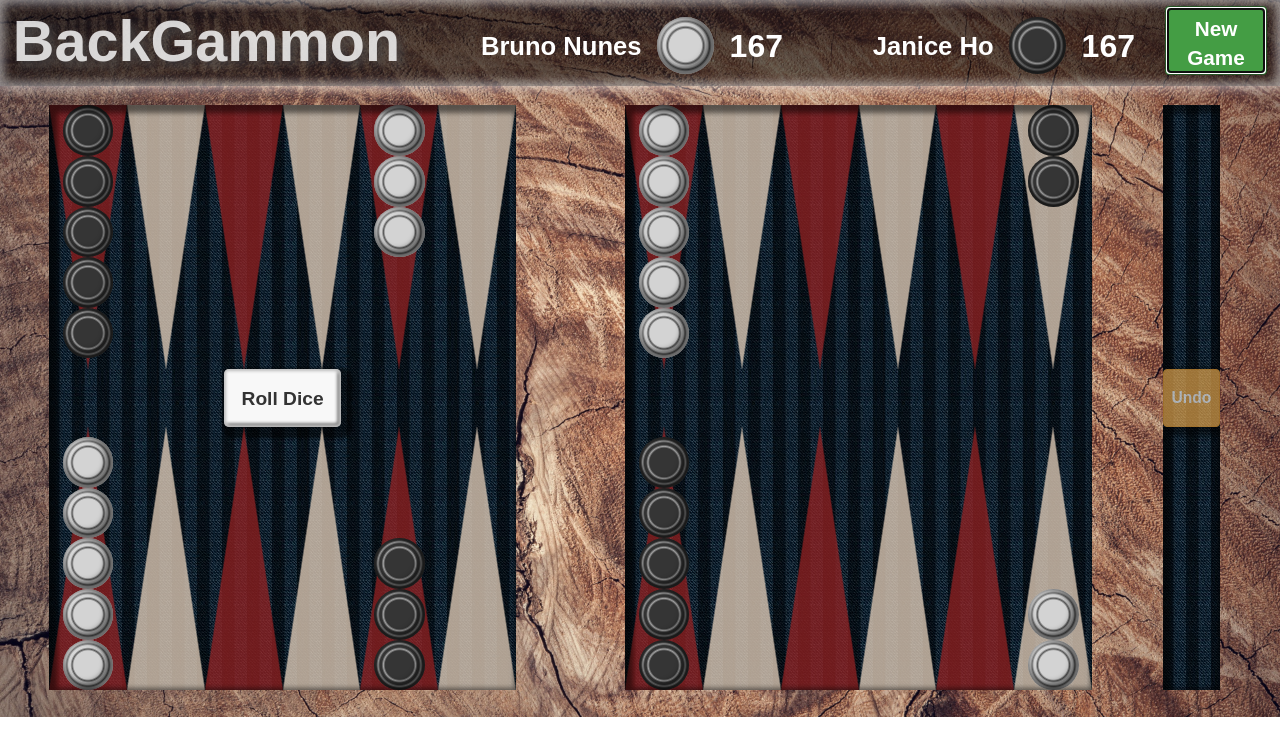
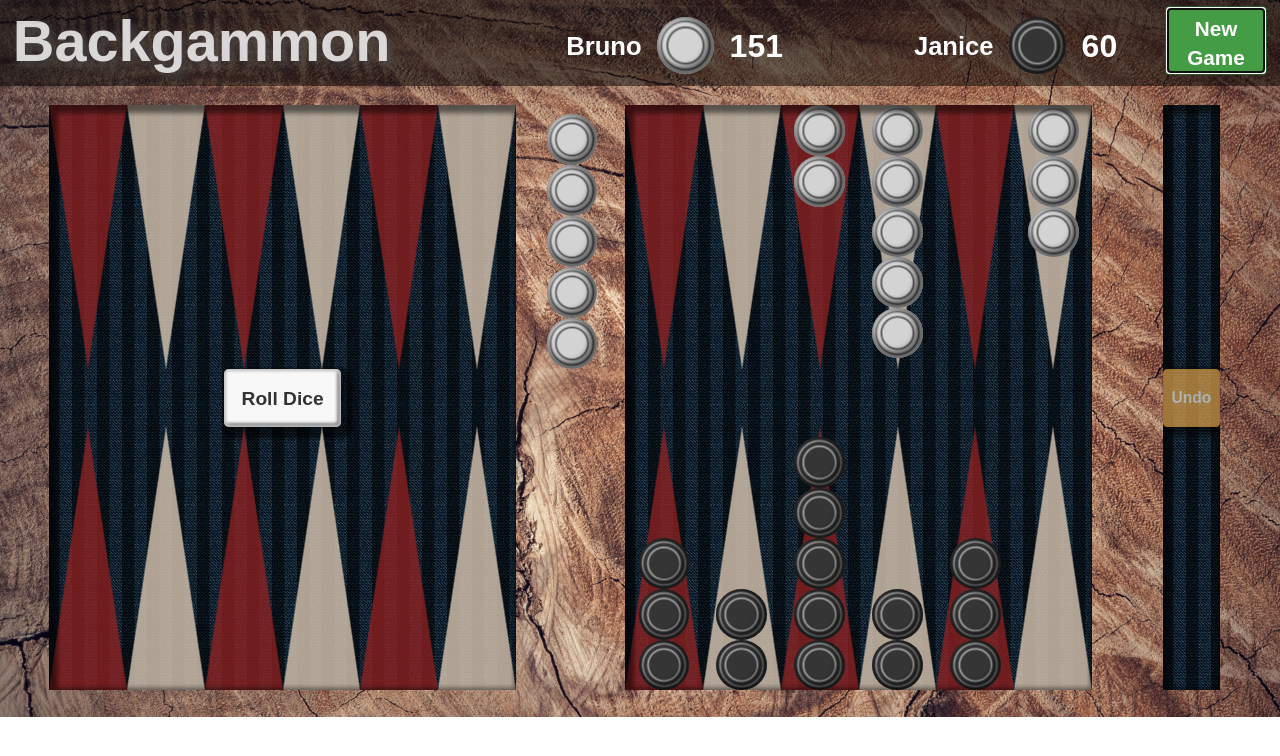
Before and after one commit to bnunesc/react-backgammon, a React (Create React App) app: page / in a window 1280 px wide. Both pictures are taken after a click on the button "New Game". Shown: the top 756 px of the page. Built offline with nearby package versions, Linux system fonts and the light colour scheme.

Commit message:
Improvements
Added picture to congratulation message.
Added roll button to the next player if there is no moves available.
Changed the status style

```diff
--- a/src/components/Board/Board.js
+++ b/src/components/Board/Board.js
@@ -8,9 +8,16 @@ const board = (props) => {
 
     let leftDiceArea = null;
     let rigthDiceArea = null;
-    if (props.gameStatus >= 20 && props.gameStatus <= 50) {
-        leftDiceArea = props.p1IsNext ? <DiceArea dice={props.dice} clicked={props.rollDice} gameStatus={props.gameStatus} noMove={props.noMove} /> : '';
-        rigthDiceArea = props.p1IsNext ? '' : <DiceArea dice={props.dice} clicked={props.rollDice} gameStatus={props.gameStatus} noMove={props.noMove} />;
+    if (props.gameStatus > 10 && props.gameStatus <= 59) {
+        leftDiceArea = props.p1IsNext ? <DiceArea dice={props.dice} clicked={props.rollDice} gameStatus={props.gameStatus}/> : '';
+        rigthDiceArea = props.p1IsNext ? '' : <DiceArea dice={props.dice} clicked={props.rollDice} gameStatus={props.gameStatus} />;
+        if (props.gameStatus === 50 ) { //No moves available
+            if (props.p1IsNext) {
+                rigthDiceArea = <DiceArea dice={[0]} clicked={props.rollDice} gameStatus={51}/>; //Status 51 creates a escapes the no moves available button
+            } else {
+                leftDiceArea = <DiceArea dice={[0]} clicked={props.rollDice} gameStatus={51}/>; //Status 51 creates a escapes the no moves available button
+            }
+        }
     }
 
 
--- a/src/components/DiceArea/DiceArea.js
+++ b/src/components/DiceArea/DiceArea.js
@@ -17,7 +17,7 @@ const diceArea = (props) => {
 
     let  noMove = null;
     if (props.gameStatus === 50){
-        noMove = <RollButton label="No Moves available" clicked={props.noMove} />;
+        noMove = <RollButton label="No Moves available" />;
     }
 
     return (
--- a/src/components/DiceArea/RollButton/RollButton.css
+++ b/src/components/DiceArea/RollButton/RollButton.css
@@ -26,6 +26,9 @@
     border-radius: 5px;
     background-color: var(--rollButtonColor);
     box-shadow: 1px 1px 3px 3px rgba(255, 255, 255, 0.5) inset, -1px -1px 3px 3px rgba(0, 0, 0, 0.5) inset, 5px 5px 3px 6px rgba(0, 0, 0, 0.5);
+}
+
+.clickable {
     cursor: pointer;
 }
 
--- a/src/components/DiceArea/RollButton/RollButton.js
+++ b/src/components/DiceArea/RollButton/RollButton.js
@@ -5,10 +5,14 @@ import './RollButton.css';
 const rollButton = (props) => {
 
 //    console.log("Roll Button");
+    let clickable = '';
+    if (props.clicked){
+        clickable = ' clickable';
+    }
 
     return (
         <div className="rollButton" onClick={props.clicked}>
-            <div className="rollButtonContent">
+            <div className={"rollButtonContent" + clickable}>
                 <p>{props.label}</p>
             </div>
         </div>
--- a/src/components/Modal/Modal.css
+++ b/src/components/Modal/Modal.css
@@ -12,11 +12,12 @@
 }
 
 #modal-content {
-    margin: auto;
+    margin: 5% auto;
     width: 50%;
-    background-color: rgb(194, 194, 194);
+    background-color: rgb(255, 255, 255);
     padding: 1%;
     box-shadow: 15px 15px 15px 15px rgba(0, 0, 0, 0.644);
+    border-radius: 4%;
 }
 
 #modal-header {
@@ -24,9 +25,14 @@
 }
 
 #modal-body {
-    margin: 15% 5%;
+    margin: 10% 5%;
     text-align: center;
     font-size: 5vw;
+}
+
+#modal-body img{
+    width: 100%;
+    margin: 0;
 }
 
 #modal-footer {
--- a/src/components/Modal/Modal.js
+++ b/src/components/Modal/Modal.js
@@ -8,10 +8,10 @@ const Modal = (props) => {
     let message = null;
 
     if (props.gameStatus === 60) {
-        message = "Player 1 wins";
+        message = props.players.p1 + " wins!";
     }
     if (props.gameStatus === 70) {
-        message = "Player 2 wins";
+        message = props.players.p2 + " wins!";
     }
 
     if (message) {
@@ -19,14 +19,15 @@ const Modal = (props) => {
     }
 
     return (
-        <div id="modal" class={disabled}>
+        <div id="modal" className={disabled}>
             <div id="modal-Box">
 
                 <div id="modal-content">
                     <div id="modal-header">
-                        <p>Game Over</p>
+
                     </div>
                     <div id="modal-body">
+                        <img src="./assets/congratulation.png" alt="congratulation" />
                         <p>{message}</p>
                     </div>
                     <div id="modal-footer">
--- a/src/components/Status/Status.css
+++ b/src/components/Status/Status.css
@@ -6,22 +6,6 @@
     width: 100%;
     height: 12%;
     background-color: rgba(0, 0, 0, 0.5);
-    box-shadow: 0px 0px 5px 2px rgba(255, 255, 255, 0.493) inset,
-    0px 0px 5px 2px rgba(255, 255, 255, 0.493);
-}
-
-@media (min-width: 800px) {
-    #status {
-        box-shadow: 0px 0px 8px 3px rgba(255, 255, 255, 0.493) inset,
-        0px 0px 8px 3px rgba(255, 255, 255, 0.493);
-    }
-}
-
-@media (min-width: 1200px) {
-    #status {
-        box-shadow: 0px 0px 10px 4px rgba(255, 255, 255, 0.493) inset,
-        0px 0px 10px 4px rgba(255, 255, 255, 0.493);
-    }
 }
 
 
--- a/src/components/Status/Status.js
+++ b/src/components/Status/Status.js
@@ -40,12 +40,12 @@ const Status = (props) => {
     return (
         <div id="status">
             <div id="gameLogo">
-                <p className="status-title" >BackGammon</p>
+                <p className="status-title" >Backgammon</p>
             </div>
             <div id="game-score">
                 <div className="player-score-container">
                     <div className="player-score-name">
-                        <p>Bruno Nunes</p>
+                        <p>{props.players.p1}</p>
                     </div>
                     <div className="player-score-checker">
                         <Checker player={1} count={1} />
@@ -56,7 +56,7 @@ const Status = (props) => {
                 </div>
                 <div className="player-score-container">
                     <div className="player-score-name">
-                        <p>Janice Ho</p>
+                        <p>{props.players.p2}</p>
                     </div>
                     <div className="player-score-checker">
                         <Checker player={2} count={1} />
--- a/src/containers/App.css
+++ b/src/containers/App.css
@@ -1,4 +1,4 @@
-#wrapper {
+#App {
   position: relative;
   width: 100%;
   min-width: 500px;
--- a/src/containers/App.js
+++ b/src/containers/App.js
@@ -20,11 +20,12 @@ class App extends Component {
         grayBar: { checkersP1: 0, checkersP2: 0 },
         outSideBar: { checkersP1: 15, checkersP2: 15 },
         movingChecker: false,
+        players: { p1: 'Bruno', p2: 'Janice' }
     }
 
     //set up new game
     setupNewGameHandler = (player) => {
-        const gameStatus = 30;
+        const gameStatus = 11; //New game
         const history = [];
         const currentPosition = 0
         const p1IsNext = player === 1 ? true : false;
@@ -37,27 +38,29 @@ class App extends Component {
         history.push(this.setHistory(p1IsNext, dice, points, grayBar, outSideBar));
 
         //set points
-        points[0] = { player: 1, checkers: 2 };
-        points[11] = { player: 1, checkers: 5 };
-        points[16] = { player: 1, checkers: 3 };
-        points[18] = { player: 1, checkers: 5 };
+        // points[0] = { player: 1, checkers: 2 };
+        // points[11] = { player: 1, checkers: 5 };
+        // points[16] = { player: 1, checkers: 3 };
+        // points[18] = { player: 1, checkers: 5 };
 
-        points[23] = { player: 2, checkers: 2 };
-        points[12] = { player: 2, checkers: 5 };
-        points[7] = { player: 2, checkers: 3 };
-        points[5] = { player: 2, checkers: 5 };
+        // points[23] = { player: 2, checkers: 2 };
+        // points[12] = { player: 2, checkers: 5 };
+        // points[7] = { player: 2, checkers: 3 };
+        // points[5] = { player: 2, checkers: 5 };
 
         //Temporary
         // Delete
-        // points[20] = { player: 1, checkers: 2 };
-        // points[21] = { player: 1, checkers: 5 };
-        // points[23] = { player: 1, checkers: 3 };
-        // points[18] = { player: 1, checkers: 5 };
+        points[20] = { player: 1, checkers: 2 };
+        points[21] = { player: 1, checkers: 5 };
+        points[23] = { player: 1, checkers: 3 };
+        //        points[18] = { player: 1, checkers: 5 };
+        grayBar.checkersP1 = 5;
 
-        // points[2] = { player: 2, checkers: 2 };
-        // points[3] = { player: 2, checkers: 5 };
-        // points[1] = { player: 2, checkers: 3 };
-        // points[5] = { player: 2, checkers: 5 };
+        points[2] = { player: 2, checkers: 2 };
+        points[3] = { player: 2, checkers: 5 };
+        points[1] = { player: 2, checkers: 3 };
+        points[5] = { player: 2, checkers: 3 };
+        points[4] = { player: 2, checkers: 2 };
         //Finish Delete
 
         this.setState({
@@ -89,40 +92,42 @@ class App extends Component {
         return history;
     }
 
+    //Deprecated
     //No moves available handler
-    noMoveHandler = () => {
+    // noMoveHandler = () => {
 
-        //Dice with 0
-        const dice = [0];
-        const p1IsNext = !this.state.p1IsNext;
-        const points = this.getPointsWithoutActions(this.state.points);
-        const gameStatus = 40;
+    //     //Dice with 0
+    //     const dice = [0];
+    //     const p1IsNext = !this.state.p1IsNext;
+    //     const points = this.getPointsWithoutActions(this.state.points);
+    //     const gameStatus = 40; //no dice to play
 
-        const currentPosition = this.state.currentPosition + 1;
-        const history = [...this.state.history];
-        history.push(
-            this.setHistory(
-                p1IsNext,
-                dice,
-                points,
-                this.state.grayBar,
-                this.state.outSideBar,
-            )
-        );
+    //     const currentPosition = this.state.currentPosition + 1;
+    //     const history = [...this.state.history];
+    //     history.push(
+    //         this.setHistory(
+    //             p1IsNext,
+    //             dice,
+    //             points,
+    //             this.state.grayBar,
+    //             this.state.outSideBar,
+    //         )
+    //     );
 
-        this.setState({
-            gameStatus: gameStatus,
-            history: history,
-            currentPosition: currentPosition,
-            p1IsNext: p1IsNext,
-            dice: dice,
-            points: points,
-        })
-    }
+    //     this.setState({
+    //         gameStatus: gameStatus,
+    //         history: history,
+    //         currentPosition: currentPosition,
+    //         p1IsNext: p1IsNext,
+    //         dice: dice,
+    //         points: points,
+    //     });
+    // }
 
     //Roll dices
     rollDiceHandler = () => {
 
+        const p1IsNext = this.state.gameStatus === 50 ? !this.state.p1IsNext : this.state.p1IsNext;
         //new dice
         const dice = [];
         //Get two random numbers
@@ -139,7 +144,7 @@ class App extends Component {
         const moves = this.calculateCanMove(
             this.getPointsWithoutActions(this.state.points),
             dice,
-            this.state.p1IsNext,
+            p1IsNext,
             this.state.grayBar
         );
 
@@ -152,7 +157,7 @@ class App extends Component {
         const history = [];
         //Save current state into history
         history.push(this.setHistory(
-            this.state.p1IsNext,
+            p1IsNext,
             dice,
             points,
             this.state.grayBar,
@@ -167,6 +172,7 @@ class App extends Component {
             currentPosition: currentPosition,
             points: points,
             dice: dice,
+            p1IsNext: p1IsNext,
         });
     }
 
@@ -563,6 +569,7 @@ class App extends Component {
     getGameStatus = () => {
         switch (this.state.gameStatus) {
             case 10: return "Not started";
+            case 11: return "New game";
             case 20: return "Roll dice";
             case 30: return "Playing";
             case 31: return "Playing from graybar";
@@ -581,19 +588,19 @@ class App extends Component {
         console.log("Game status is " + this.getGameStatus());
 
         return (
-            <div className="App">
-                <div id="wrapper">
+            <div id="App">
                 <Status
                     newGameHandler={this.setupNewGameHandler}
                     points={this.state.points}
                     grayBar={this.state.grayBar}
+                    players={this.state.players}
                 />
                 <div id="game">
 
                     <Board
                         rollDice={this.rollDiceHandler}
                         dice={this.state.dice}
-                            noMove={this.noMoveHandler}
+//                        noMove={this.noMoveHandler}
                         points={this.state.points}
                         p1IsNext={this.state.p1IsNext}
                         gameStatus={this.state.gameStatus}
@@ -609,16 +616,17 @@ class App extends Component {
                         />
                     </Board>
 
+
+
+                </div>
                 <Modal
                     newGameHandler={this.setupNewGameHandler}
                     gameStatus={this.state.gameStatus}
+                    players={this.state.players}
                 />
 
             </div>
 
-                </div>
-
-            </div>
         );
     }
 }
```
Also changed, not shown: public/assets/congratulation.png (added), 1 other file (tests, documents, lock files or other folders). Lines whose indentation alone changed are shown as unchanged.
